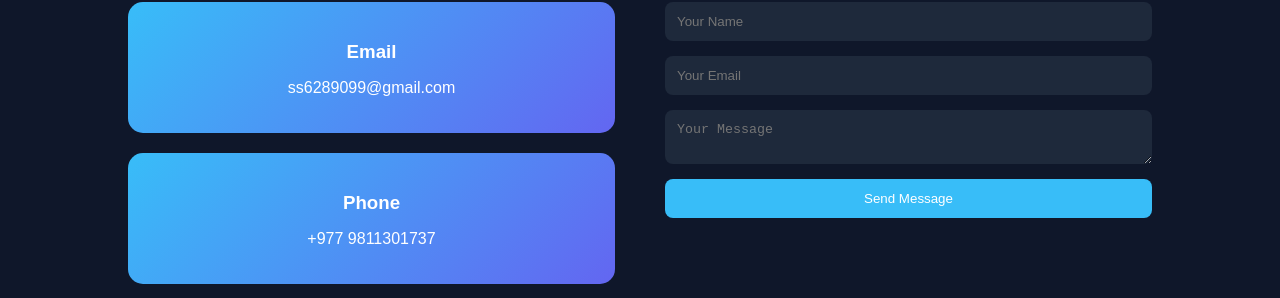
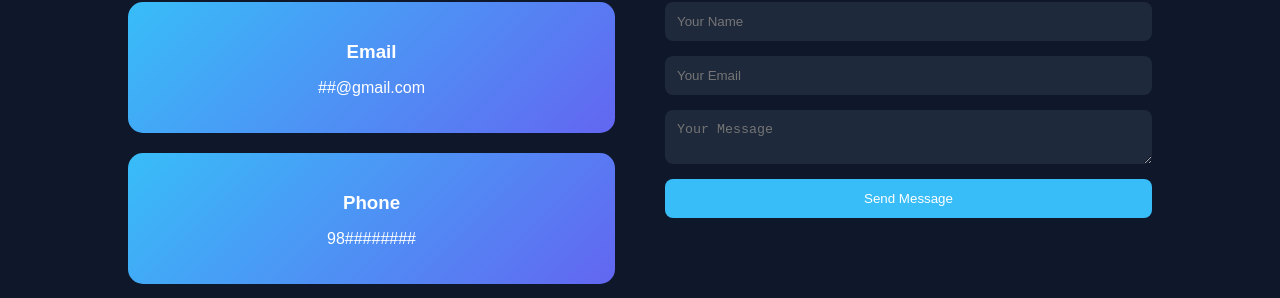
Before and after one commit to simran661/simran661.github.io, a plain HTML site: page index.html in a window 1280 px wide. Shown: the part 2175-2473 px from the top of the page. Drawn offline with Linux system fonts and the light colour scheme.

Commit message:
Update index.html

```diff
--- a/index.html
+++ b/index.html
@@ -94,11 +94,11 @@ I enjoy designing modern websites and improving my coding skills every day.
   <div class="contact-info">
     <div class="contact-card">
       <h3>Email</h3>
-      <p>ss6289099@gmail.com</p>
+      <p>##@gmail.com</p>
     </div>
     <div class="contact-card">
       <h3>Phone</h3>
-      <p>+977 9811301737</p>
+      <p>98########</p>
     </div>
     <div class="contact-card">
       <h3>GitHub</h3>
```
